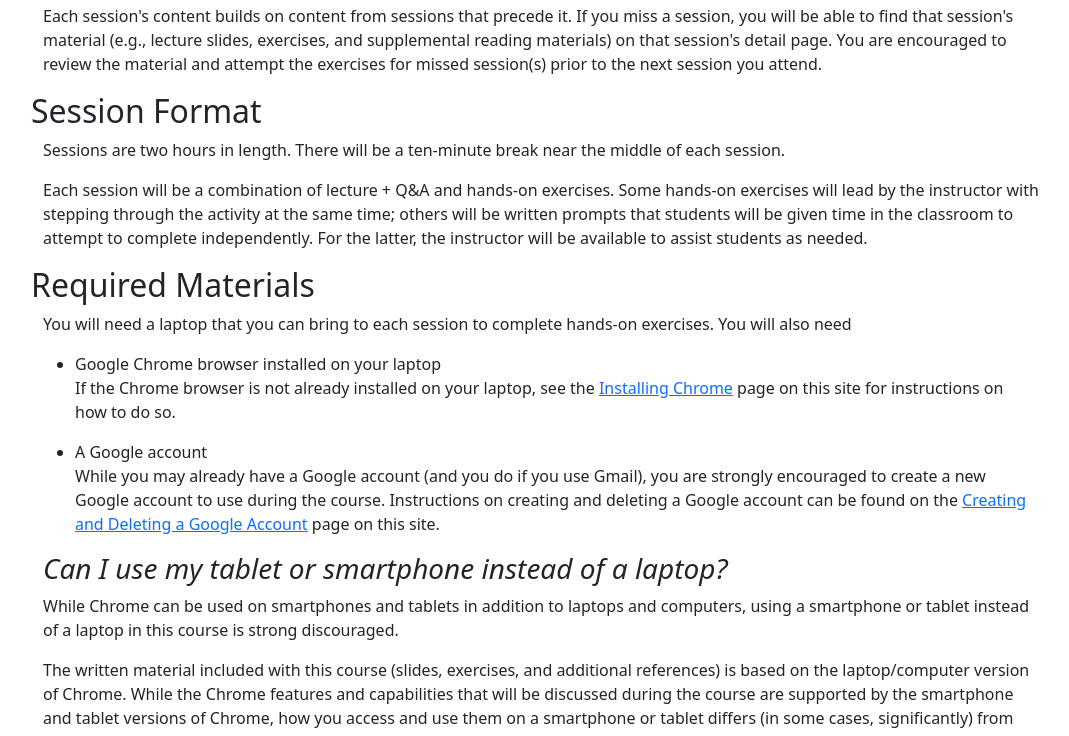
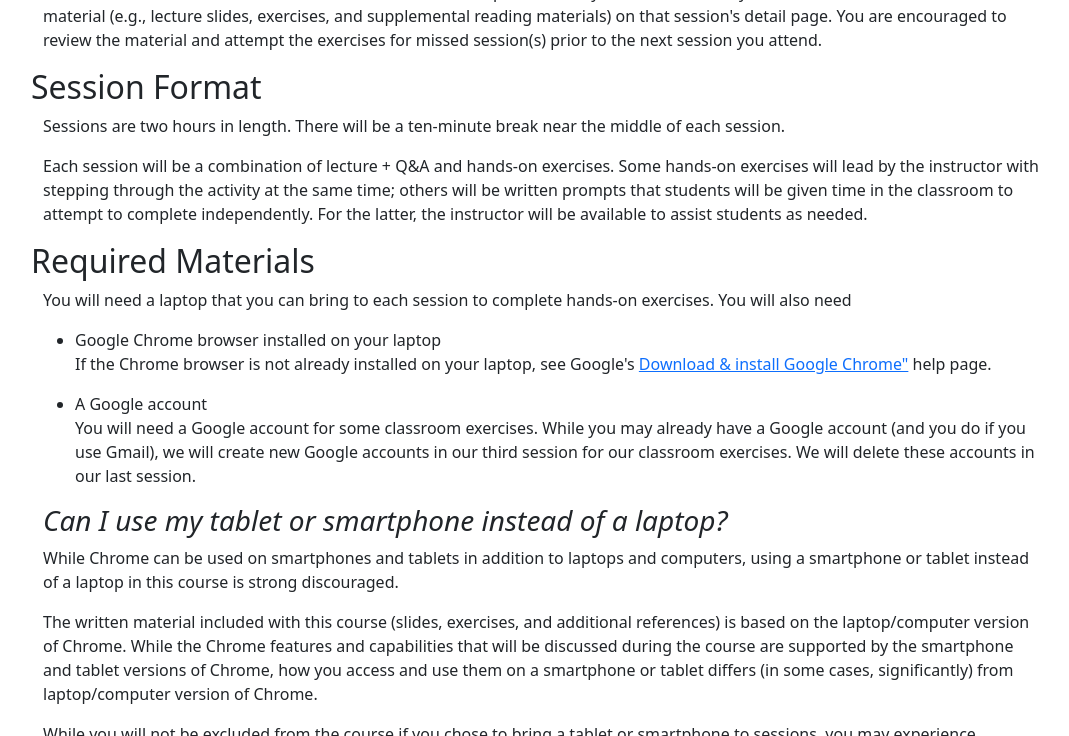
Before and after one commit to olli-shamlin/spring-2024, a plain HTML site: page syllabus.html in a window 1280 px wide. Shown: the part 2214-2950 px from the top of the page, without its empty margins (99-1168 px from the left). Drawn offline with nearby package versions, Linux system fonts and the light colour scheme.

Commit message:
cleaned up syllabus page

```diff
--- a/syllabus.html
+++ b/syllabus.html
@@ -103,7 +103,7 @@
                     <li>Give you enough insight into how the Internet and the Cloud work for you to have
                         a working understanding of what happens "behind the scenes" when you visit a
                         site on the Internet.</li>
-                    <li>Give you a comprehensive and pragmatic understanding of common browser features.</li>
+                    <li>Give you a pragmatic understanding of common browser features.</li>
                     <li>Give you a working understanding of how the accounts we often create with Internet sites
                         work in a way that will enable you to manage yours more effectively.</li>
                 </ol>
@@ -128,7 +128,6 @@
                             <li>Read URLs</li>
                             <li>Use bookmarks</li>
                             <li>Manage cookies</li>
-                            <li>Block ads (and marketing trackers)</li>
                         </ol>
                     </li>
                     <li>Manage your online accounts more effectively and assess when and how you can make them
@@ -221,18 +220,17 @@
                 <ul>
                     <li>Google Chrome browser installed on your laptop
                         <p>
-                            If the Chrome browser is not already installed on your laptop, see the
-                            <a href="resource_install_chrome.html">Installing Chrome</a> page on this site for
-                            instructions on how to do so.
+                            If the Chrome browser is not already installed on your laptop, see Google's
+                            <a href="https://support.google.com/chrome/answer/95346">Download & install
+                            Google Chrome"</a> help page.
                         </p>
                     </li>
                     <li>A Google account
                         <p>
-                            While you may already have a Google account (and you do if you use Gmail), you are strongly
-                            encouraged to create a new Google account to use during the course.  Instructions on
-                            creating and deleting a Google account can be found on the
-                            <a href="resource_google_accounts.html">Creating and Deleting a Google Account</a> page
-                            on this site.
+                            You will need a Google account for some classroom exercises. While you may already have
+                            a Google account (and you do if you use Gmail), we will create new Google accounts in
+                            our third session for our classroom exercises.  We will delete these accounts in our
+                            last session.
                         </p>
                     </li>
                 </ul>
```
